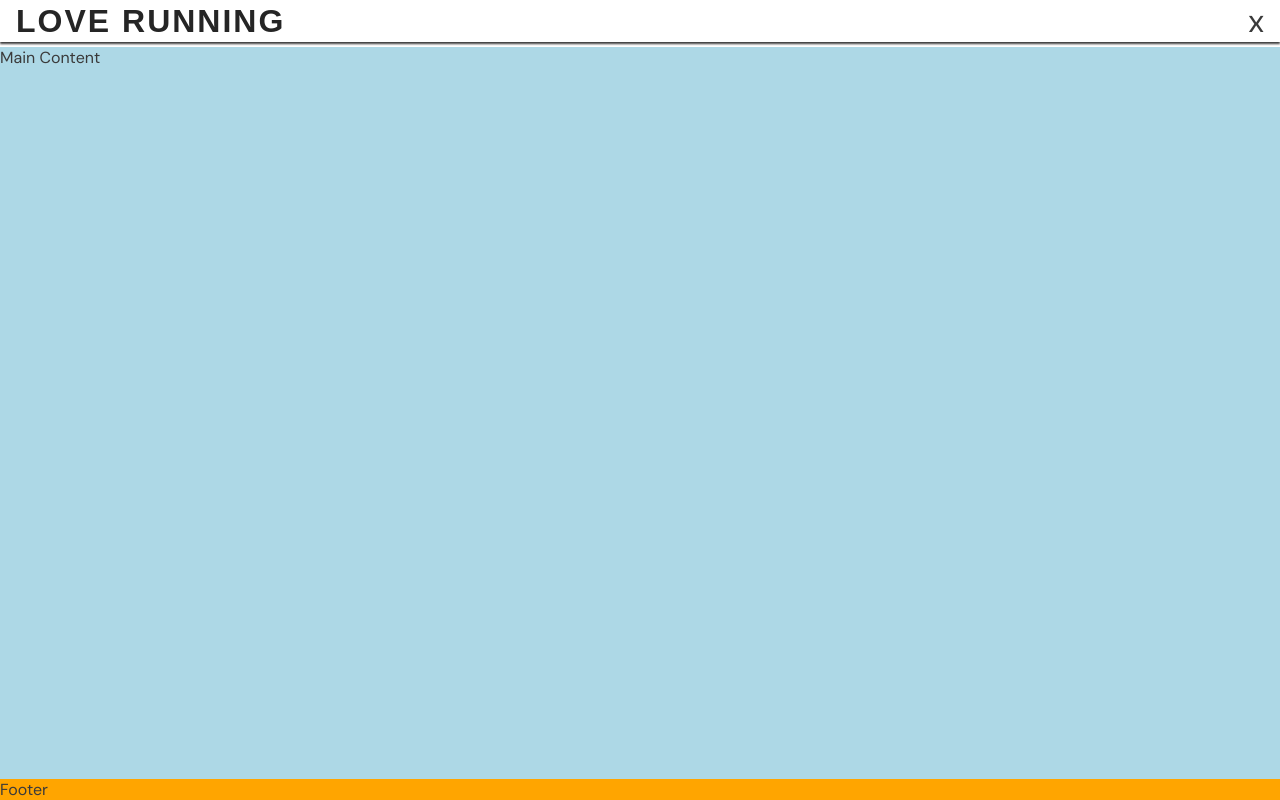
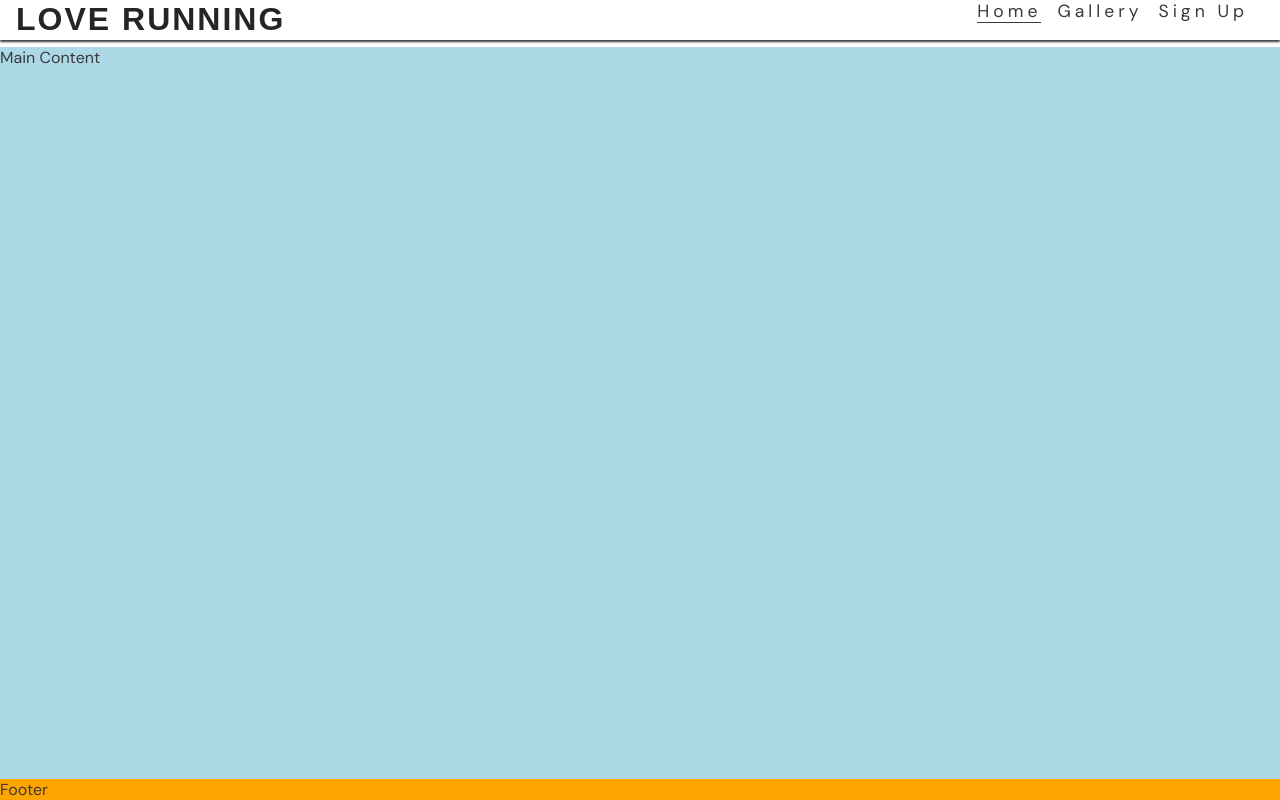
Before and after one commit to charl-90/love-running, a plain HTML site: page index.html in a window 1280 px wide. Drawn offline with Linux system fonts and the light colour scheme; a web font is replaced by a local one.

Commit message:
display navbar items, hide toggle label

```diff
--- a/assets/css/style.css
+++ b/assets/css/style.css
@@ -92,3 +92,27 @@ main {
 footer {
   background-color: orange;
 }
+/* Media query: tablets and larger (768px and up) */
+@media screen and (min-width: 768px) {
+
+  /* Header styles for larger screens */
+  nav {
+    display: block;
+    position: relative;
+    box-shadow: none;
+    width: fit-content;
+    padding-right: 1rem;
+  }
+  #menu {
+    display: flex;
+
+  }
+  /* Add space between menu items */
+  #menu li {
+  padding-left: 1rem;
+}
+.nav-toggle-label {
+  display: none;
+}
+
+}
```
